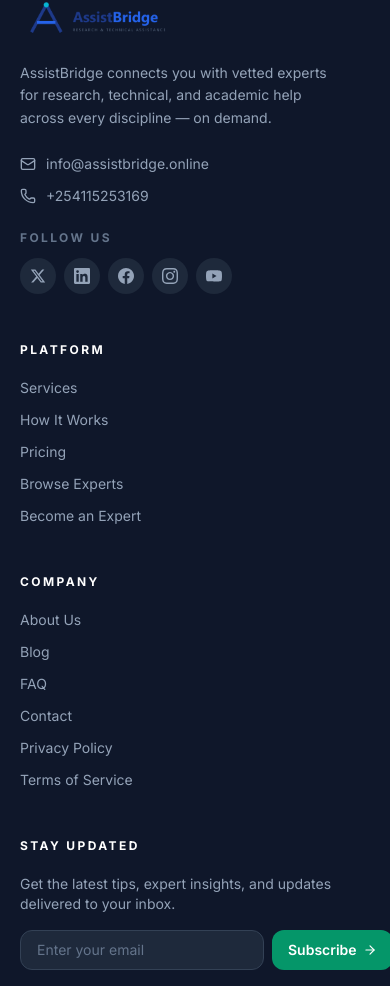
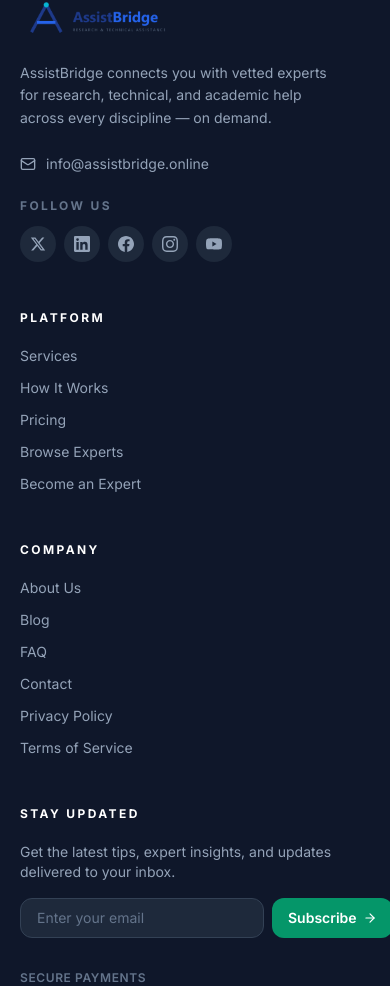
Before and after one commit to Assistbridge-online/assistbridge, a Next.js app: page / in a window 390 px wide. Shown: the part 8363-9349 px from the top of the page. Built offline with nearby package versions, Linux system fonts and the light colour scheme; no server answers; the database is empty.

Commit message:
footer: fully remove phone number block (was conditional on siteConfig.phone)

```diff
--- a/components/footer.tsx
+++ b/components/footer.tsx
@@ -2,7 +2,7 @@ import Link from "next/link";
 import { Logo } from "@/components/logo";
 import { NewsletterForm } from "@/components/newsletter-form";
 import { siteConfig } from "@/lib/site";
-import { Mail, MapPin, Phone, CheckCircle } from "lucide-react";
+import { Mail, MapPin, CheckCircle } from "lucide-react";
 
 const socialIcons = {
   twitter: (
@@ -77,12 +77,6 @@ export function Footer() {
                 <Mail className="h-4 w-4 shrink-0" />
                 <span>{siteConfig.email}</span>
               </a>
-              {siteConfig.phone && (
-                <span className="flex items-center gap-2.5 text-slate-400">
-                  <Phone className="h-4 w-4 shrink-0" />
-                  <span>{siteConfig.phone}</span>
-                </span>
-              )}
               {siteConfig.address && (
                 <span className="flex items-start gap-2.5 text-slate-400">
                   <MapPin className="h-4 w-4 shrink-0 mt-0.5" />
```
